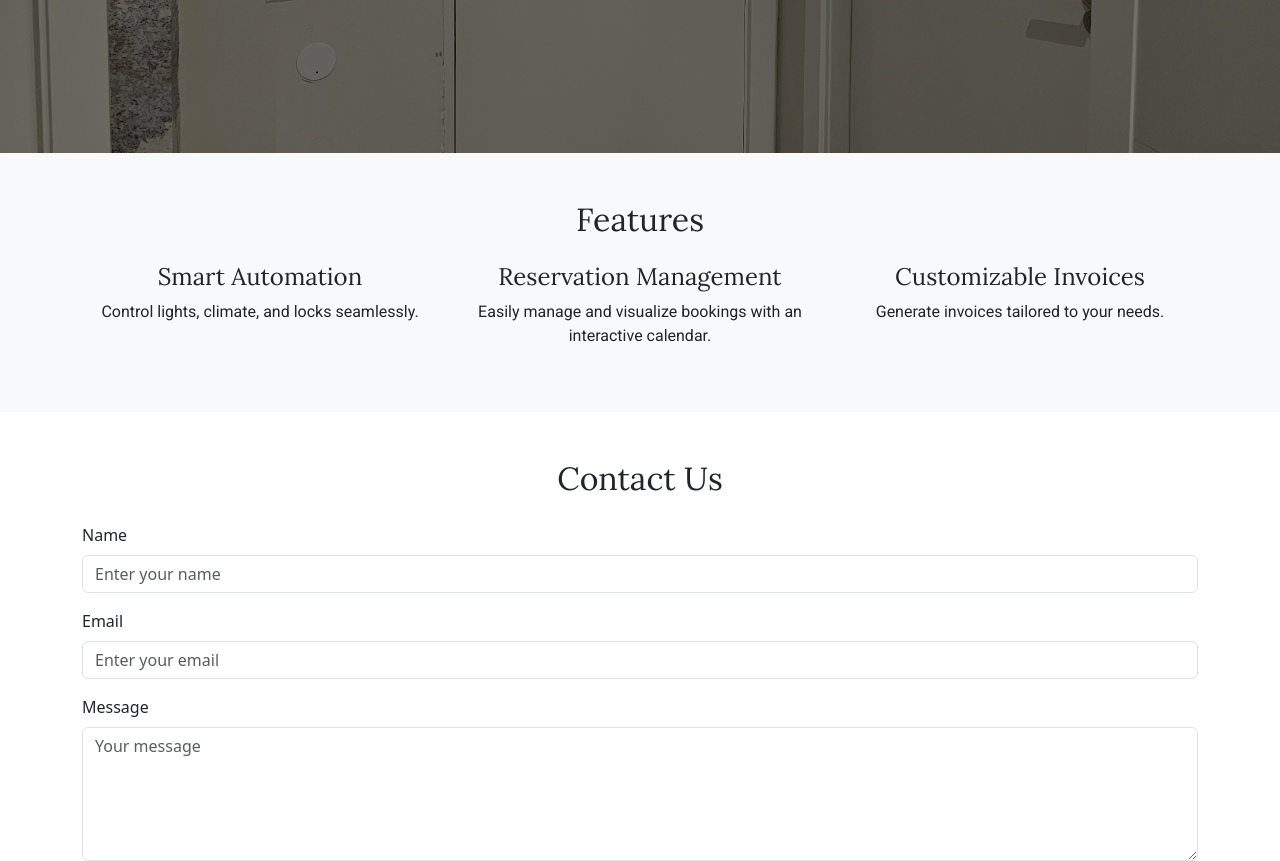
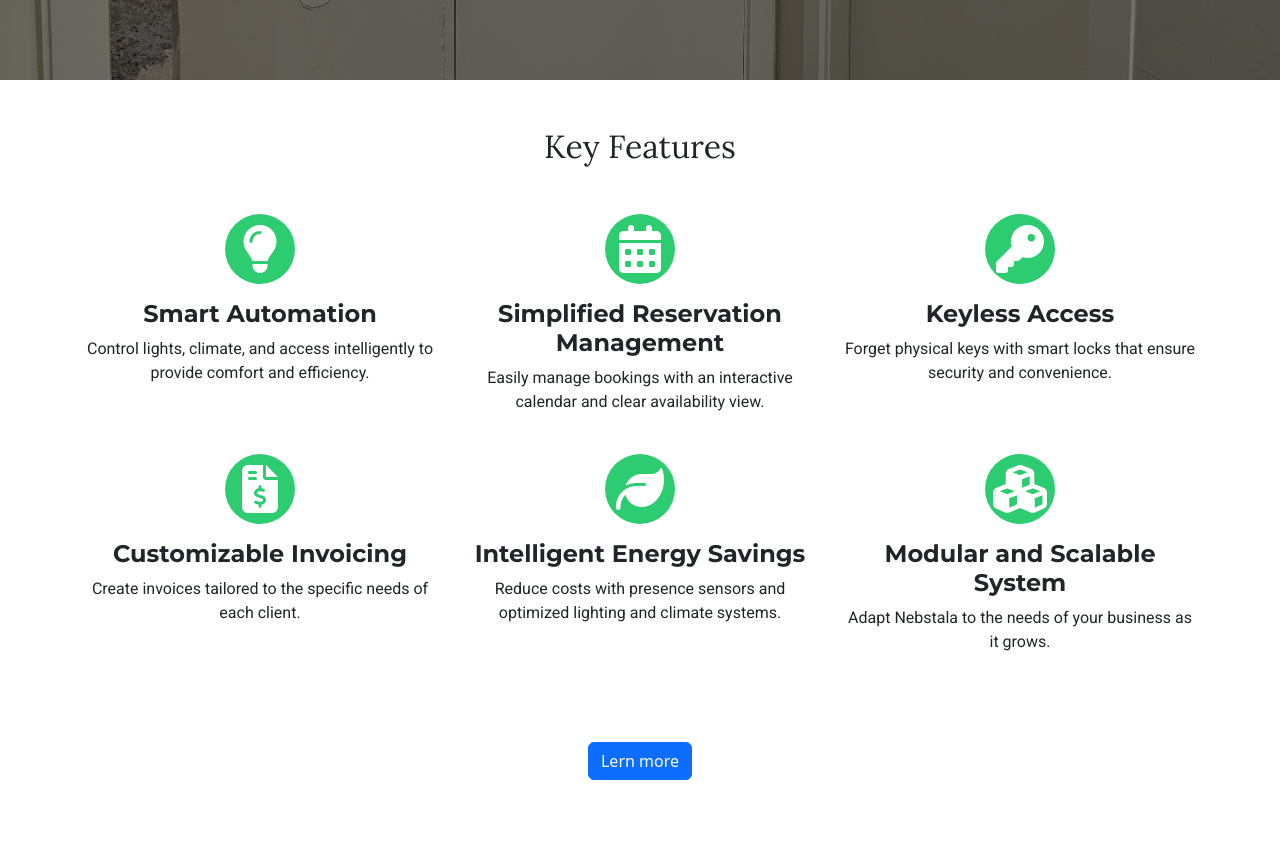
Before and after one commit to alejandrogomezl/Nebstala_web, a React (Create React App) app: page / in a window 1280 px wide. Shown: the part 720-1581 px from the top of the page. Built offline with nearby package versions, Linux system fonts and the light colour scheme.

Commit message:
Enhance FeaturesSection with animations and icons; update translations and styles

```diff
--- a/src/App.js
+++ b/src/App.js
@@ -2,6 +2,7 @@ import React from 'react';
 import { BrowserRouter as Router, Routes, Route } from 'react-router-dom';
 import Navbar from './components/Navbar';
 import Footer from './components/Footer';
+
 import Home from './pages/Home';
 
 const App = () => (
--- a/src/components/FeaturesSection.jsx
+++ b/src/components/FeaturesSection.jsx
@@ -1,25 +1,92 @@
-import React from 'react';
+import React, { useEffect, useRef, useState } from 'react';
+import '../css/FeaturesSection.css';
+import { FontAwesomeIcon } from '@fortawesome/react-fontawesome';
+import {
+  faLightbulb,
+  faCalendarAlt,
+  faKey,
+  faFileInvoiceDollar,
+  faLeaf,
+  faCubes,
+} from '@fortawesome/free-solid-svg-icons';
+import { useTranslation } from 'react-i18next';
 
-const FeaturesSection = () => (
-  <section id="features" className="py-5 bg-light">
-    <div className="container">
-      <h2 className="text-center mb-4">Features</h2>
-      <div className="row text-center">
-        <div className="col-md-4">
-          <h4>Smart Automation</h4>
-          <p>Control lights, climate, and locks seamlessly.</p>
+const icons = [
+  faLightbulb,
+  faCalendarAlt,
+  faKey,
+  faFileInvoiceDollar,
+  faLeaf,
+  faCubes,
+];
+
+const FeaturesSection = () => {
+  const { t } = useTranslation();
+  const featuresRef = useRef(null);
+  const [isVisible, setIsVisible] = useState(false);
+
+  useEffect(() => {
+    const observer = new IntersectionObserver(
+      ([entry]) => {
+        if (entry.isIntersecting) {
+          setIsVisible(true);
+        }
+      },
+      {
+        threshold: 0.2, // Activa la animación cuando el 20% del elemento es visible
+      }
+    );
+
+    if (featuresRef.current) {
+      observer.observe(featuresRef.current);
+    }
+
+    return () => {
+      if (featuresRef.current) {
+        observer.unobserve(featuresRef.current);
+      }
+    };
+  }, []);
+
+  const features = t('features.items', { returnObjects: true });
+
+  return (
+    <section
+      id="features"
+      className="features-section py-5"
+      ref={featuresRef}
+    >
+      <div className="container">
+        <h2 className="text-center mb-5">{t('features.title')}</h2>
+        <div className="row justify-content-center">
+          {features.map((feature, index) => (
+            <div
+              className={`col-md-4 mb-4 feature-item text-center ${
+                isVisible ? 'visible' : ''
+              }`}
+              key={index}
+              style={{ animationDelay: `${index * 0.2}s` }}
+            >
+              <div className="icon-container mx-auto">
+                <FontAwesomeIcon icon={icons[index]} size="3x" />
+              </div>
+              <h4 className="mt-3">{feature.title}</h4>
+              <p>{feature.description}</p>
+            </div>
+          ))}
         </div>
-        <div className="col-md-4">
-          <h4>Reservation Management</h4>
-          <p>Easily manage and visualize bookings with an interactive calendar.</p>
-        </div>
-        <div className="col-md-4">
-          <h4>Customizable Invoices</h4>
-          <p>Generate invoices tailored to your needs.</p>
+        {/* Botón Saber Más */}
+        <div className="text-center mt-5">
+          <button
+            className="btn btn-primary"
+            onClick={() => alert(t('features.moreInfoAction'))}
+          >
+            {t('features.moreInfo')}
+          </button>
         </div>
       </div>
-    </div>
-  </section>
-);
+    </section>
+  );
+};
 
 export default FeaturesSection;
--- /dev/null
+++ b/src/css/FeaturesSection.css
@@ -0,0 +1,43 @@
+.features-section .feature-item {
+    opacity: 0;
+    transform: translateY(20px);
+    transition: opacity 0.8s ease, transform 0.8s ease;
+  }
+
+  .features-section .feature-item.visible {
+    opacity: 1;
+    transform: translateY(0);
+  }
+
+  .icon-container {
+    display: inline-flex;
+    justify-content: center;
+    align-items: center;
+    padding: 15px;
+    background-color: #2ECC71; /* Verde esmeralda */
+    border-radius: 50%;
+    color: #FFFFFF;
+    transition: transform 0.3s ease, background-color 0.3s ease;
+    width: 70px;
+    height: 70px;
+  }
+
+  .icon-container:hover {
+    background-color: #27AE60; /* Verde más oscuro */
+    transform: scale(1.1);
+  }
+
+  .btn-primary {
+    background-color: #2ECC71;
+    color: #FFFFFF;
+    font-family: 'Poppins', sans-serif;
+    font-weight: bold;
+    padding: 12px 24px;
+    border-radius: 30px;
+    transition: background-color 0.3s ease, transform 0.3s ease;
+  }
+
+  .btn-primary:hover {
+    background-color: #27AE60;
+    transform: scale(1.05);
+  }
--- a/src/css/Navbar.css
+++ b/src/css/Navbar.css
@@ -1,6 +1,6 @@
 /* Navbar transparente al inicio */
 .navbar {
-    position: fixed;
+    position: fixed !important;
     top: 0;
     width: 100%;
     z-index: 1030;
--- a/src/i18n.js
+++ b/src/i18n.js
@@ -20,6 +20,42 @@ i18n
             pricing: "Pricing",
             contact: "Contact",
           },
+          features: {
+            title: "Key Features",
+            items: [
+              {
+                title: "Smart Automation",
+                description:
+                  "Control lights, climate, and access intelligently to provide comfort and efficiency.",
+              },
+              {
+                title: "Simplified Reservation Management",
+                description:
+                  "Easily manage bookings with an interactive calendar and clear availability view.",
+              },
+              {
+                title: "Keyless Access",
+                description:
+                  "Forget physical keys with smart locks that ensure security and convenience.",
+              },
+              {
+                title: "Customizable Invoicing",
+                description:
+                  "Create invoices tailored to the specific needs of each client.",
+              },
+              {
+                title: "Intelligent Energy Savings",
+                description:
+                  "Reduce costs with presence sensors and optimized lighting and climate systems.",
+              },
+              {
+                title: "Modular and Scalable System",
+                description:
+                  "Adapt Nebstala to the needs of your business as it grows.",
+              },
+            ],
+            moreInfo: "Lern more",
+          },
         }
       },
       es: {
@@ -35,6 +71,42 @@ i18n
             pricing: "Precios",
             contact: "Contacto",
           },
+          features: {
+            title: "Características Principales",
+            items: [
+              {
+                title: "Automatización Domótica",
+                description:
+                  "Controla luces, climatización y accesos de forma inteligente para ofrecer comodidad y eficiencia.",
+              },
+              {
+                title: "Gestión de Reservas Simplificada",
+                description:
+                  "Administra reservas fácilmente con un calendario interactivo y visualización clara de la disponibilidad.",
+              },
+              {
+                title: "Acceso Sin Llaves",
+                description:
+                  "Olvídate de las llaves físicas con cerraduras inteligentes que garantizan seguridad y comodidad.",
+              },
+              {
+                title: "Facturación Personalizada",
+                description:
+                  "Crea facturas adaptadas a las necesidades específicas de cada cliente.",
+              },
+              {
+                title: "Ahorro Energético Inteligente",
+                description:
+                  "Reduce costos con sensores de presencia y sistemas optimizados de iluminación y climatización.",
+              },
+              {
+                title: "Sistema Modular y Escalable",
+                description:
+                  "Adapta Nebstala a las necesidades de tu negocio a medida que crece.",
+              },
+            ],
+            moreInfo: "Saber más",
+          },
         }
       }
     },
```
Also changed, not shown: package.json (+5 -2 lines), src/App.css (+9 -0 lines), 1 other file (tests, documents, lock files or other folders).
